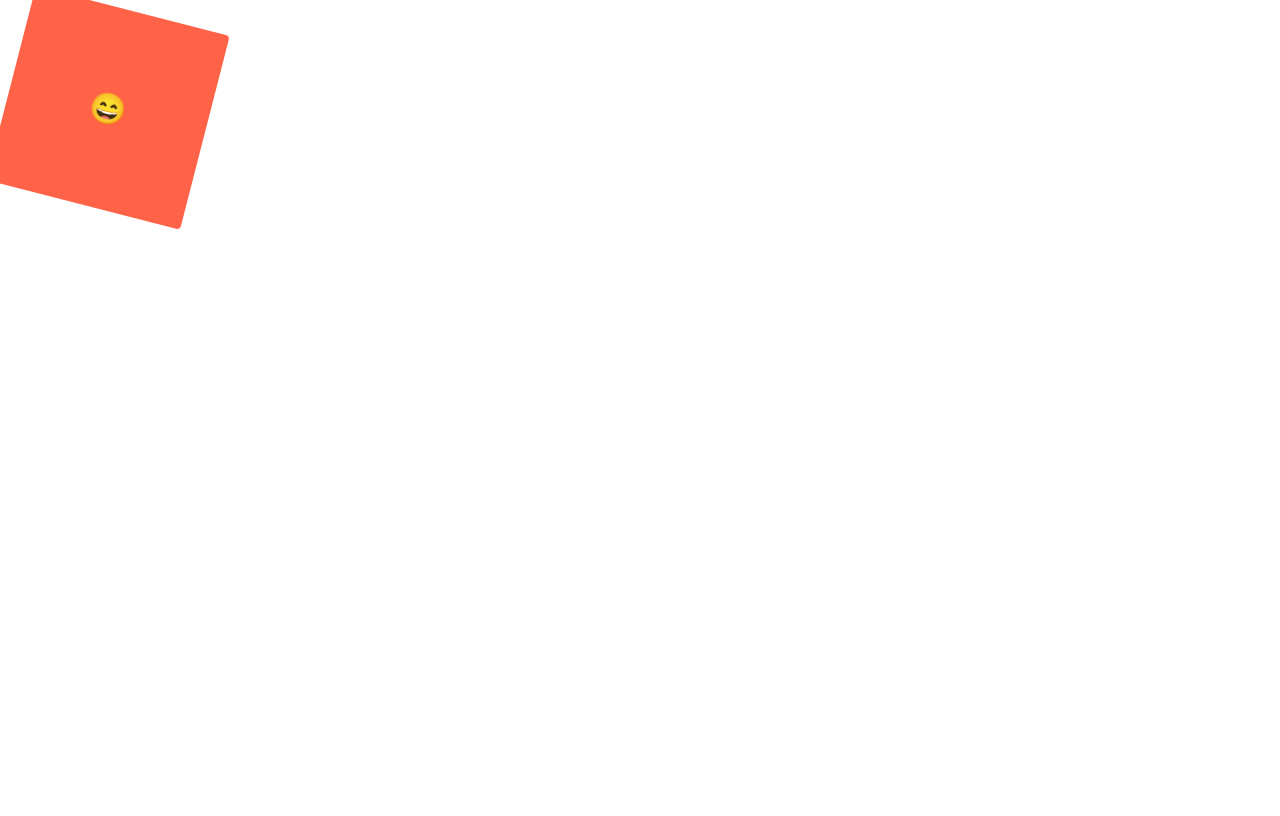
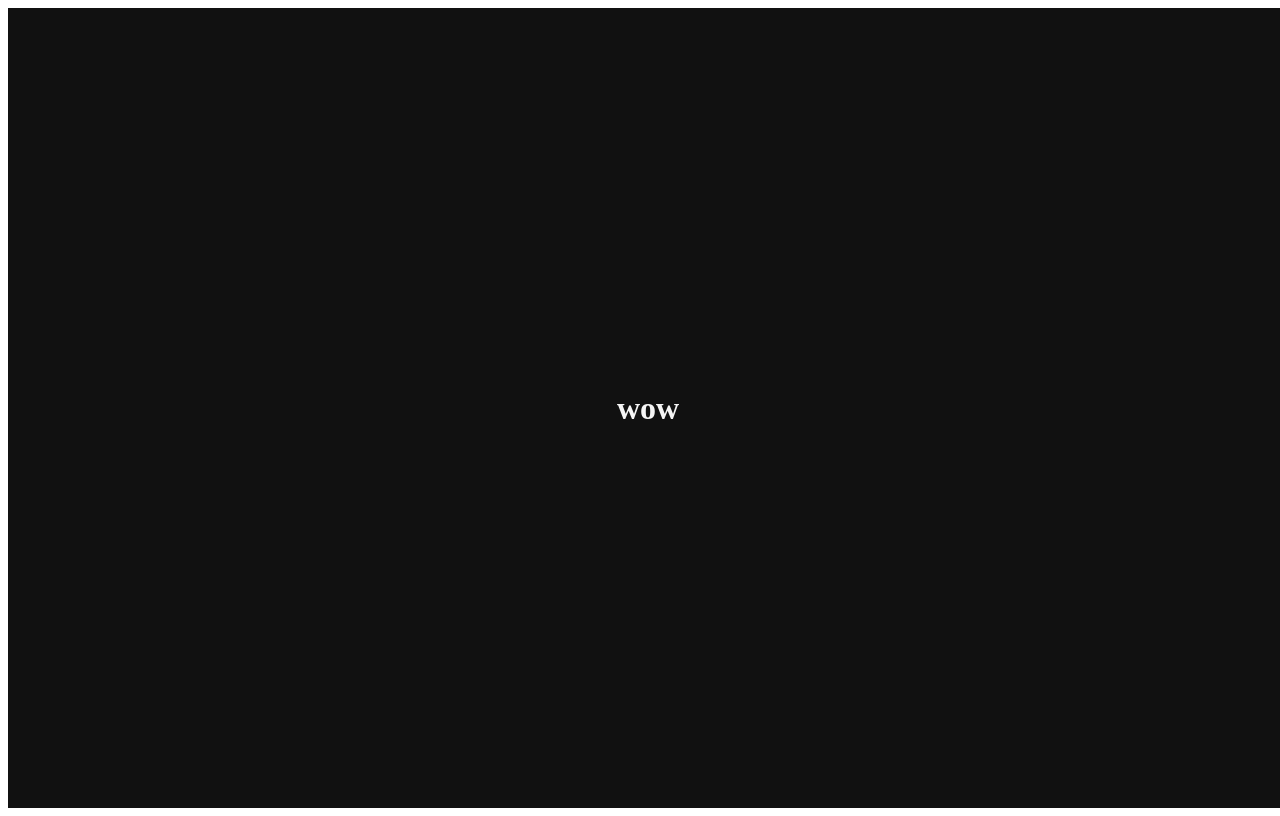
Before and after one commit to chominho14/ReactMaster, a React (Create React App) app: page / in a window 1280 px wide. Built offline with nearby package versions, Linux system fonts and the light colour scheme.

Commit message:
React Styled-Components -8(Theme - darkmode, lightmode)

```diff
--- a/src/App.js
+++ b/src/App.js
@@ -1,49 +1,22 @@
 import styled, { keyframes } from "styled-components";
+
+const Title = styled.h1`
+  color: ${props => props.theme.textColor};
+`;
 
 const Wrapper = styled.div`
   display: flex;
-`;
-
-const rotationAnimation = keyframes`
-  0%{
-    transform:rotate(0deg);
-    border-radius:0px;
-  }
-  50%{
-    transform: rotate(360deg);
-    border-radius:100px;
-  }
-  100%{
-    transform: rotate(0deg);
-    border-radius:0px;
-  }
-`;
-
-const Emoji = styled.span`
-  font-size: 30px;
-`;
-
-const Box = styled.div`
-  height: 200px;
-  width: 200px;
-  background-color: tomato;
-  display: flex;
+  height: 100vh;
+  width: 100vw;
   justify-content: center;
   align-items: center;
-  animation: ${rotationAnimation} 1s linear infinite;
-  ${Emoji} {
-    &:hover {
-      font-size: 90px;
-    }
-  }
+  background-color: ${props => props.theme.backgroundColor};
 `;
 
 function App() {
   return (
     <Wrapper>
-      <Box>
-        <Emoji as="p">😄</Emoji>
-      </Box>
+      <Title>wow</Title>
     </Wrapper>
   );
 }
--- a/src/index.js
+++ b/src/index.js
@@ -1,11 +1,23 @@
 import React from "react";
 import ReactDOM from "react-dom";
+import { ThemeProvider } from "styled-components";
+import App from "./App";
 
-import App from "./App";
+const darkTheme = {
+  textColor: "whitesmoke",
+  backgroundColor: "#111",
+};
+
+const lightTheme = {
+  textColor: "#111",
+  backgroundColor: "whitesmoke",
+};
 
 ReactDOM.render(
   <React.StrictMode>
-    <App />
+    <ThemeProvider theme={darkTheme}>
+      <App />
+    </ThemeProvider>
   </React.StrictMode>,
   document.getElementById("root")
 );
```
